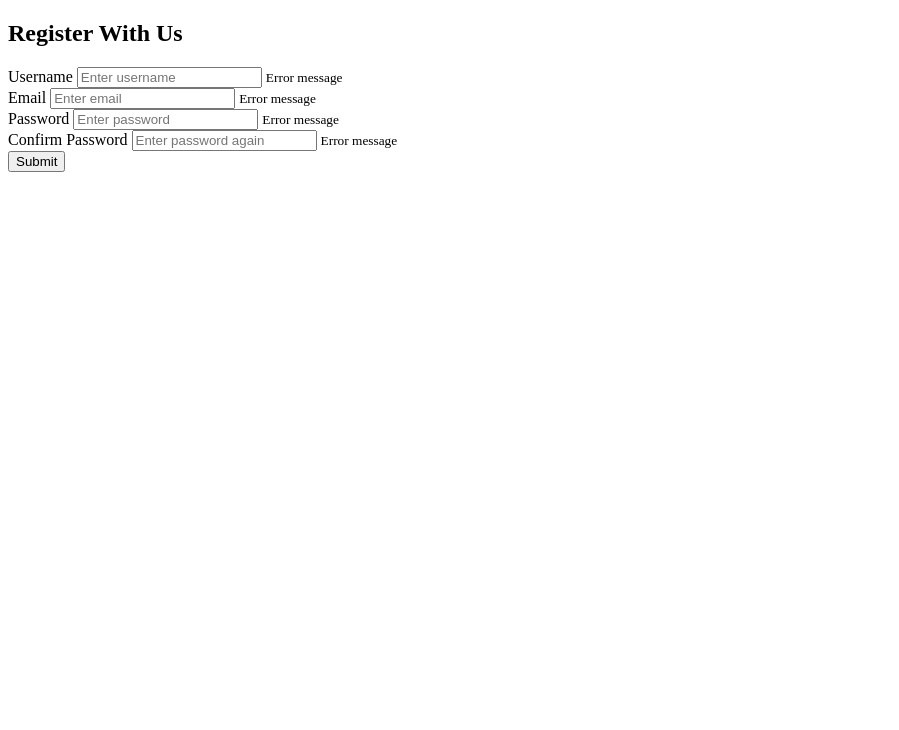
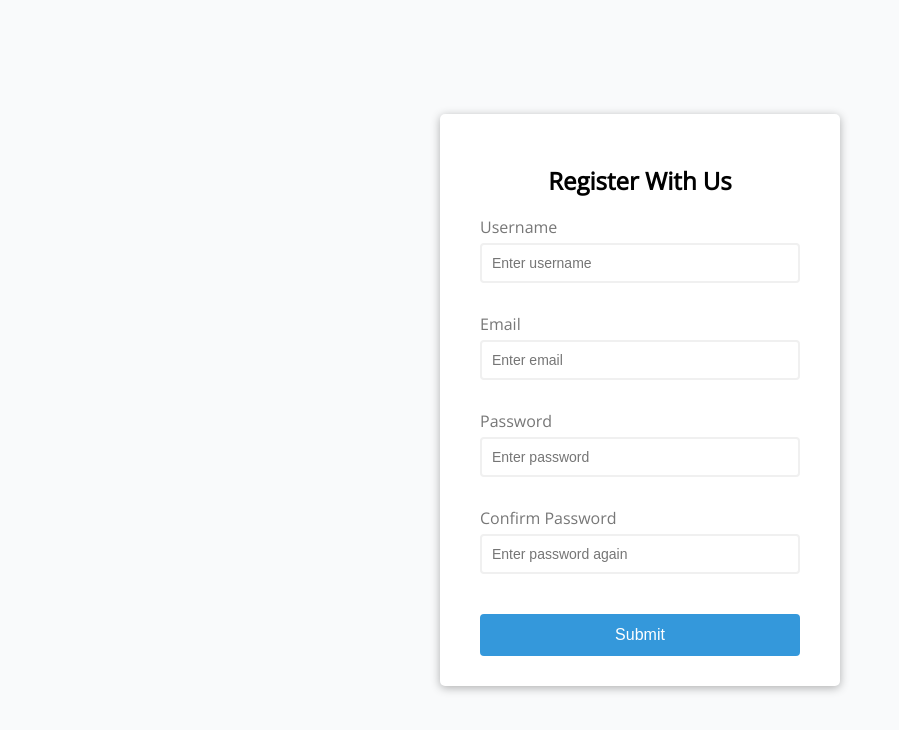
Before and after one commit to fribeiropaiva/vanilla-js-projects, a plain HTML site: page VanillaJs-Apps/form-validator/index.html in a window 1280 px wide. Shown: the whole page, without its empty margins (0-899 px from the left). Drawn offline with nearby package versions, Linux system fonts and the light colour scheme.

Commit message:
Add general styling

```diff
--- a/VanillaJs-Apps/form-validator/index.html
+++ b/VanillaJs-Apps/form-validator/index.html
@@ -28,12 +28,12 @@
       </div>
       <div class="form-control">
         <label for="password">Confirm Password</label>
-        <input type="text" id="password" placeholder="Enter password again">
+        <input type="password" id="password2" placeholder="Enter password again">
         <small>Error message</small>
       </div>
       <button>Submit</button>
     </form>
   </div>
-  <script class="src"></script>
+  <script src="script.js"></script>
 </body>
 </html>
--- a/VanillaJs-Apps/form-validator/style.css
+++ b/VanillaJs-Apps/form-validator/style.css
@@ -0,0 +1,90 @@
+@import url('https://fonts.googleapis.com/css2?family=Open+Sans&display=swap');
+
+* {
+  box-sizing: border-box;
+}
+
+body {
+  background-color: #f9fafb;
+  font-family: 'Open Sans', sans-serif;
+  display: flex;
+  align-items: center;
+  justify-content: center;
+  min-height: 100vh;
+  margin: 0;
+}
+
+.container {
+  background: white;
+  border-radius: 5px;
+  box-shadow: 0 2px 10px rgba(0,0,0, 0.3);
+  width: 400px;
+}
+
+.form {
+  padding: 30px 40px;
+}
+
+h2 {
+  text-align: center;
+  margin: 0,0,20px;
+}
+
+.form-control {
+  margin-bottom: 10px;
+  padding-bottom: 20px;
+  position: relative;
+}
+
+.form-control label {
+  color: #777;
+  display: block;
+  margin-bottom: 5px;
+}
+
+.form-control input {
+  border: 2px solid #f0f0f0;
+  border-radius: 4px;
+  display: block;
+  width: 100%;
+  padding: 10px;
+  font-size: 14px
+}
+
+.form-control input:focus {
+  outline: none;
+  border-color: #777;
+}
+
+.form-control.success input {
+  border-color: #2ecc71;
+}
+
+.form-control.error input {
+  border-color: #e74c3c;
+}
+
+.form-control small {
+  color: #e74c3c;
+  position: absolute;
+  bottom: 0;
+  left: 0;
+  visibility: hidden;
+}
+
+.form-control.error small {
+  visibility: visible;
+}
+
+.form button {
+  cursor: pointer;
+  background-color: #3498db;
+  border: 2px solid #3498db;
+  border-radius: 4px;
+  color: #fff;
+  display: block;
+  font-size: 16px;
+  padding: 10px;
+  margin-top: 20px;
+  width: 100%;
+}
```
